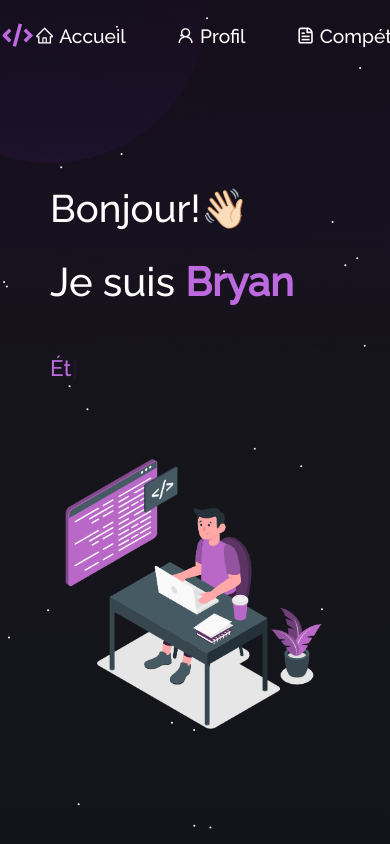
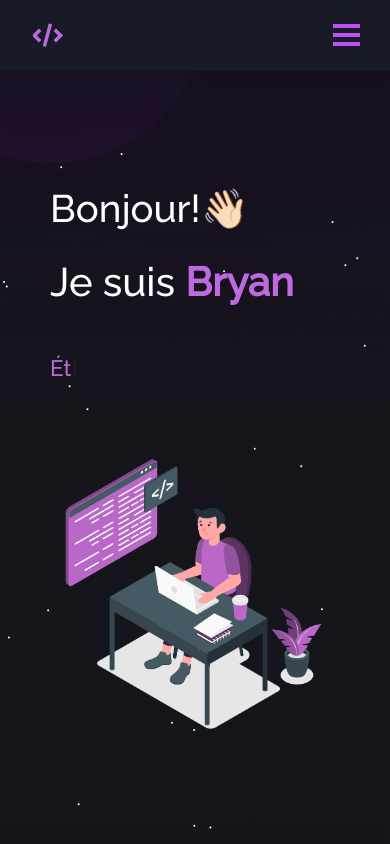
Before and after one commit to BryanB-Dev/Portfolio, a React (Create React App) app: page / in a window 390 px wide. Shown: the top 844 px of the page. Built offline with nearby package versions, Linux system fonts and the light colour scheme.

Commit message:
Add responsive styles to Header and Navbar components

```diff
--- a/src/components/Header/style.scss
+++ b/src/components/Header/style.scss
@@ -9,6 +9,10 @@
     padding: 18px 0px;
     z-index: 1024;
     transition: all .3s ease-out 0s;
+
+    @media screen and (max-width: $breakpoint-mobile) {
+        background-color: #181a27 !important;
+    }
 
     &--blur {
         backdrop-filter: blur(15px);
@@ -22,6 +26,11 @@
         max-width: 1320px;
         margin: 0 30px;
 
+        @media screen and (max-width: $breakpoint-mobile) {
+            @include flex(row, space-between, center, 30px);
+            flex-wrap: wrap;
+        }
+
         &__logo {
             @include flex(row, center, center);
         }
--- a/src/components/Navbar/index.jsx
+++ b/src/components/Navbar/index.jsx
@@ -8,10 +8,24 @@ import {
 } from "react-icons/ai";
 import { CgFileDocument } from "react-icons/cg";
 import "./style.scss";
+import { useState } from "react";
 
 export default function Navbar() {
+
+    const [isMobileMenuOpen, setIsMobileMenuOpen] = useState(false);
+
+    const toggleMobileMenu = () => {
+        setIsMobileMenuOpen(!isMobileMenuOpen);
+    };
+
     return (
-        <nav className="nav">
+        <>
+            <div className={isMobileMenuOpen ? 'navToggle opened' : 'navToggle'} onClick={toggleMobileMenu}>
+                <span></span>
+                <span></span>
+                <span></span>
+            </div>
+            <nav className={isMobileMenuOpen ? 'nav nav__mobile' : 'nav'}>
                 <NavLink className="nav__item" to="/">{
                     <div className="nav__link">
                         <AiOutlineHome />
@@ -43,5 +57,6 @@ export default function Navbar() {
                     </div>}
                 </NavLink>
             </nav>
+        </>
     )
 }
--- a/src/components/Navbar/style.scss
+++ b/src/components/Navbar/style.scss
@@ -1,7 +1,67 @@
 @import '../../styles/main.scss';
+
+.navToggle {
+    display: none;
+
+    @media screen and (max-width: $breakpoint-mobile) {
+        display: block;
+        height: 34px;
+    }
+
+    &.opened {
+        @media screen and (max-width: $breakpoint-mobile) {
+            :nth-child(1) {
+                position: absolute !important;
+                top: 10px !important;
+                -webkit-transform: rotate(135deg) !important;
+                transform: rotate(135deg) !important;
+            }
+            :nth-child(2) {
+                background-color: transparent;
+                visibility: hidden;
+            }
+            :nth-child(3) {
+                position: absolute !important;
+                top: 10px !important;
+                -webkit-transform: rotate(-135deg) !important;
+                transform: rotate(-135deg) !important;
+            }
+        }
+    }
+
+    >span {
+        background-color: #be50f4;
+        display: block;
+        height: 4px;
+        left: 0;
+        margin-bottom: 5px;
+        margin-top: 5px;
+        opacity: 1;
+        width: 27px;
+        transition: transform .35s ease-in-out;
+        -webkit-transform: rotate(0deg);
+        transform: rotate(0deg);
+    }
+
+    &:hover {
+        cursor: pointer;
+    }
+}
 
 .nav {
     @include flex(row, flex-end, center, 50px);
+
+    @media screen and (max-width: $breakpoint-mobile) {
+        display: none;
+    }
+
+
+    &__mobile {
+        @media screen and (max-width: $breakpoint-mobile) {
+            @include flex(column, center, center, 30px);
+            flex-basis: 100%;
+        }
+    }
 
     &__item {
         height: auto;
@@ -40,6 +100,9 @@
             position: absolute;
             transition: all .3s ease-out 0s;
             width: 0;
+            @media screen and (max-width: $breakpoint-mobile) {
+                display: none;
+            }
         }
     }
 
@@ -50,6 +113,10 @@
         text-decoration: none;
         @include flex(row, center, center, 5px);
 
+        @media screen and (max-width: $breakpoint-mobile) {
+            font-size: 1.4em !important;
+        }
+
         >svg {
             width: 1em;
         }
```
Lines whose indentation alone changed are shown as unchanged.
